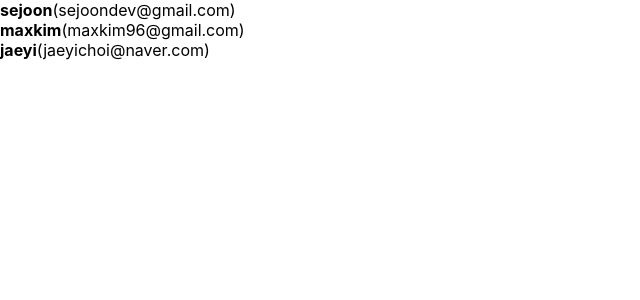
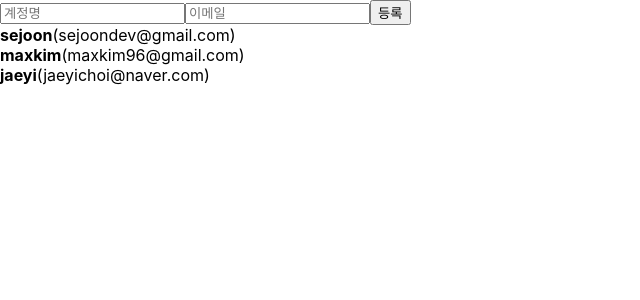
Before and after one commit to sejoonkim/modern_react, a React (Create React App) app: page / in a window 1280 px wide. Shown: the top 300 px of the page, without its empty margins (0-640 px from the left). Built offline with nearby package versions, Linux system fonts and the light colour scheme.

Commit message:
feat: Adding Elements to Array

```diff
--- a/src/App.js
+++ b/src/App.js
@@ -1,8 +1,21 @@
-import React, { useRef } from "react";
+import React, { useRef, useState } from "react";
 import UserList from "./UserList";
+import CreateUser from "./CreateUser";
 
 function App() {
-  const users = [
+  const [inputs, setInputs] = useState({
+    username: "",
+    email: "",
+  });
+  const { username, email } = inputs;
+  const onChange = (e) => {
+    const { name, value } = e.target;
+    setInputs({
+      ...inputs,
+      [name]: value,
+    });
+  };
+  const [users, setUsers] = useState([
     {
       id: 1,
       username: "sejoon",
@@ -18,16 +31,37 @@
       username: "jaeyi",
       email: "jaeyichoi@naver.com",
     },
-  ];
+  ]);
 
   const nextId = useRef(4);
 
   const onCreate = () => {
+    const user = {
+      id: nextId.current,
+      username,
+      email,
+    };
+    // setUsers([...users, user]);
+    setUsers(users.concat(user)); // push, splice는 사용하지 말자
+    setInputs({
+      username: "",
+      email: "",
+    });
     console.log(nextId.current);
     nextId.current += 1; // 이 값이 바뀐다고, 컴포넌트가 리렌더링 되지 않는다.
   };
 
-  return <UserList users={users} />;
+  return (
+    <>
+      <CreateUser
+        username={username}
+        email={email}
+        onChange={onChange}
+        onCreate={onCreate}
+      />
+      <UserList users={users} />
+    </>
+  );
 }
 
 export default App;
--- /dev/null
+++ b/src/CreateUser.js
@@ -0,0 +1,23 @@
+import React from "react";
+
+function CreateUser({ username, email, onChange, onCreate }) {
+  return (
+    <div>
+      <input
+        name="username"
+        placeholder="계정명"
+        onChange={onChange}
+        value={username}
+      />
+      <input
+        name="email"
+        placeholder="이메일"
+        onChange={onChange}
+        value={email}
+      />
+      <button onClick={onCreate}>등록</button>
+    </div>
+  );
+}
+
+export default CreateUser;
```
Also changed, not shown: 1 other file (tests, documents, lock files or other folders).
